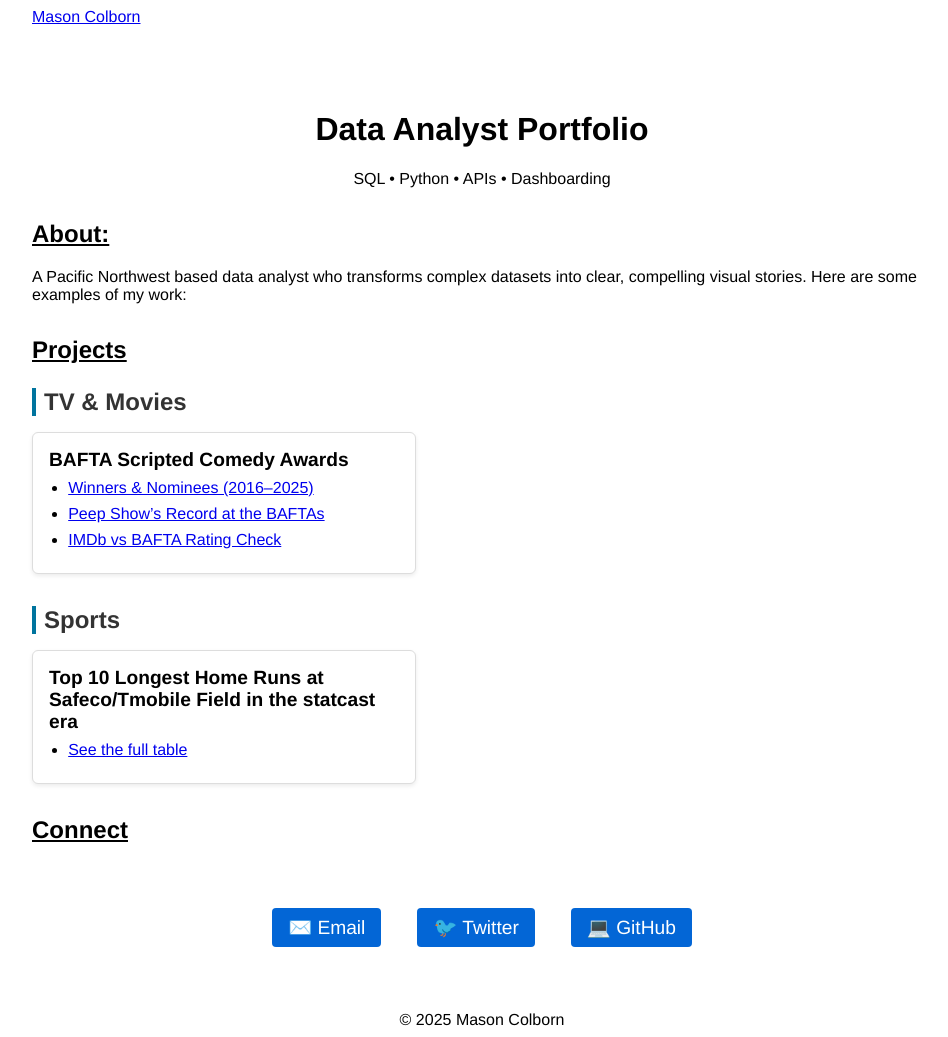
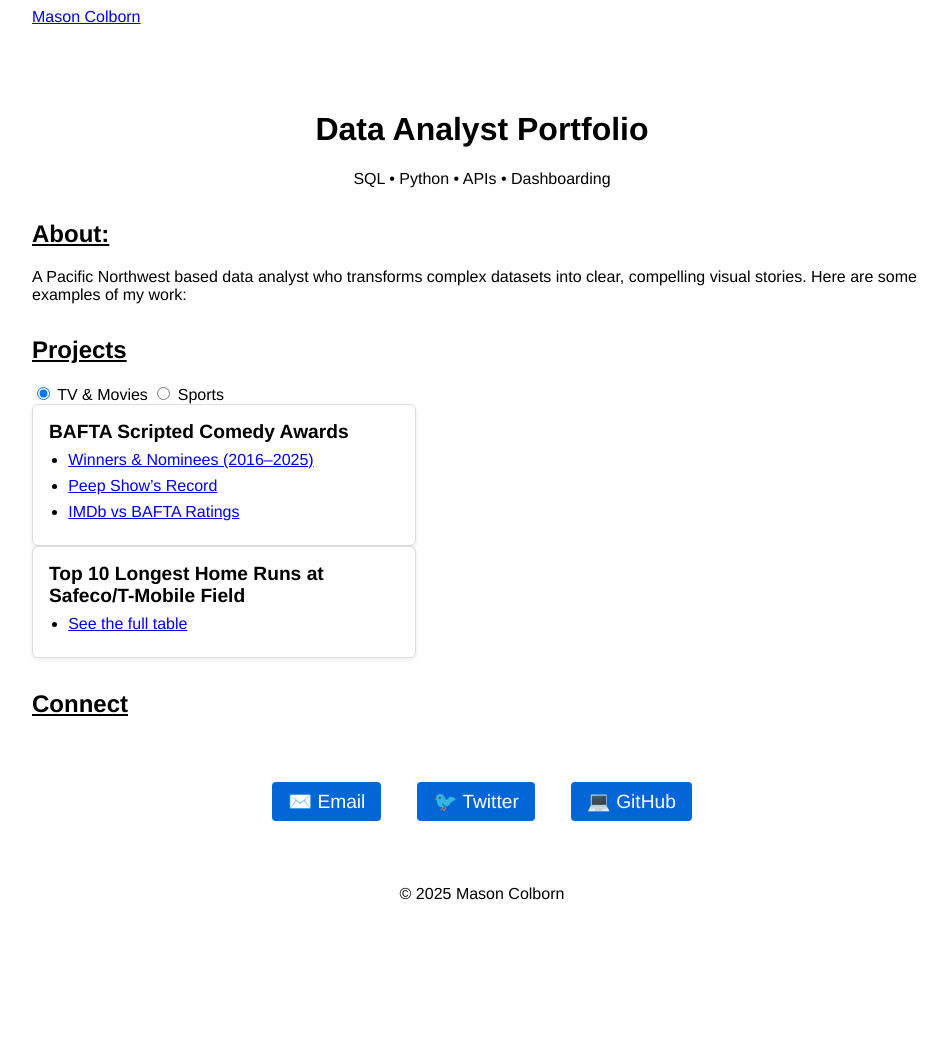
Before and after one commit to relaxedmason/bafta-scripted-comedy-portfolio, a Jekyll site: the page built from index.md, in a window 1280 px wide. Shown: the whole page, without its empty margins (158-1106 px from the left). Built offline with Jekyll 4.4.1, drawn with Linux system fonts in a browser that asks for light colours; a script that is not in the unit is left out; our own code applies the rules of GitHub Pages for plain Markdown files; after the commit the page ends 911 px from its top, so only the background shows below that.

Commit message:
Update index.md

```diff
--- a/index.md
+++ b/index.md
@@ -14,38 +14,42 @@
 </section>
 
 <section id="projects">
-
   <h2>Projects</h2>
 
-  <!-- TV & Movies Category -->
-  <div class="category">
-    <h3>TV & Movies</h3>
-    <div class="cards">
-      <div class="card">
-        <h4>BAFTA Scripted Comedy Awards</h4>
-        <ul>
-          <li><a href="{{ "/bafta-comedy-awards/winners-nominees/" | relative_url }}">Winners &amp; Nominees (2016–2025)</a></li>
-          <li><a href="{{ "/bafta-comedy-awards/peep-show/"      | relative_url }}">Peep Show’s Record at the BAFTAs</a></li>
-          <li><a href="{{ "/bafta-comedy-awards/rating-check/"   | relative_url }}">IMDb vs BAFTA Rating Check</a></li>
-        </ul>
+  <div class="tabs">
+    <!-- the two radio buttons -->
+    <input type="radio" name="tab" id="tab-tv" checked>
+    <label for="tab-tv">TV &amp; Movies</label>
+
+    <input type="radio" name="tab" id="tab-sports">
+    <label for="tab-sports">Sports</label>
+
+    <!-- TV panel -->
+    <div class="tab-content" id="tv">
+      <div class="cards">
+        <div class="card">
+          <h4>BAFTA Scripted Comedy Awards</h4>
+          <ul>
+            <li><a href="{{ "/bafta-comedy-awards/winners-nominees/" | relative_url }}">Winners &amp; Nominees (2016–2025)</a></li>
+            <li><a href="{{ "/bafta-comedy-awards/peep-show/"      | relative_url }}">Peep Show’s Record</a></li>
+            <li><a href="{{ "/bafta-comedy-awards/rating-check/"   | relative_url }}">IMDb vs BAFTA Ratings</a></li>
+          </ul>
+        </div>
+      </div>
+    </div>
+
+    <!-- Sports panel -->
+    <div class="tab-content" id="sports">
+      <div class="cards">
+        <div class="card">
+          <h4>Top 10 Longest Home Runs at Safeco/T-Mobile Field</h4>
+          <ul>
+            <li><a href="{{ "/sports/top-10-home-runs-at-Safeco-Field/" | relative_url }}">See the full table</a></li>
+          </ul>
+        </div>
       </div>
     </div>
   </div>
-
-  <!-- Sports Category -->
-  <div class="category">
-    <h3>Sports</h3>
-    <div class="cards">
-      <div class="card">
-        <h4>Top 10 Longest Home Runs at Safeco/Tmobile Field in the statcast era</h4>
-        <ul>
-          <li><a href="{{ "/sports/top-10-home-runs-at-Safeco-Field/" | relative_url }}">See the full table </a></li>
-        </ul>
-      </div>
-      <!-- add more sports cards here as needed -->
-    </div>
-  </div>
-
 </section>
 
 
```
